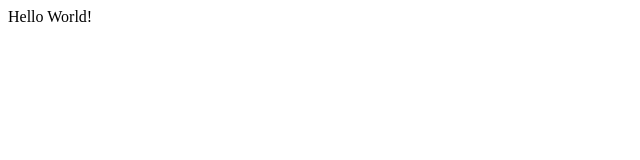
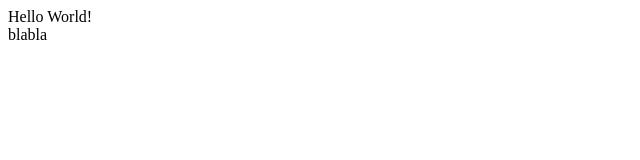
Before and after one commit to ShikiTsugu2/Project1, a plain HTML site: page index.html in a window 1280 px wide. Shown: the full height of the page, 0-640 px from the left. Drawn offline with Linux system fonts and the light colour scheme.

Commit message:
ajout balise

```diff
--- a/index.html
+++ b/index.html
@@ -9,5 +9,8 @@
         <div>
             Hello World!
         </div>
+        <div>
+            blabla
+        </div>
     </body>
 </html>
```
